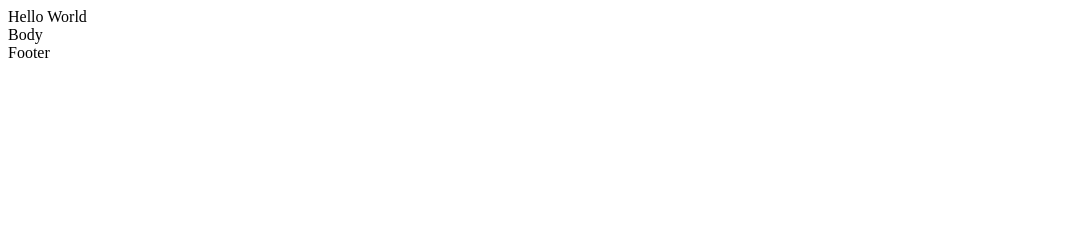
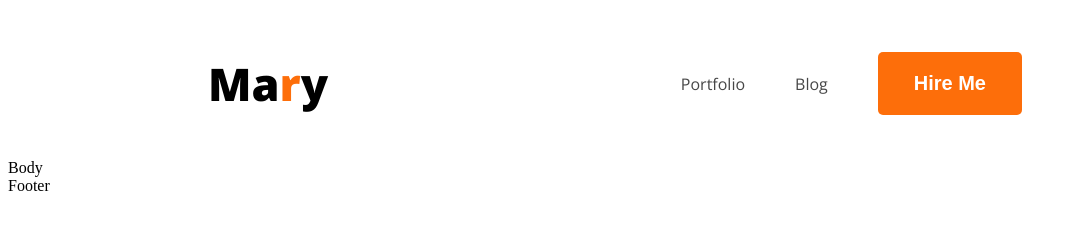
Before and after one commit to RHsanto/web-dev-almari, a plain HTML site: page index.html in a window 1280 px wide. Shown: the whole page, without its empty margins (0-1077 px from the left). Drawn offline with nearby package versions, Linux system fonts and the light colour scheme; a web font is replaced by a local one.

Commit message:
add some css

```diff
--- a/index.html
+++ b/index.html
@@ -3,10 +3,20 @@
 <head>
   <meta charset="UTF-8">
   <meta name="viewport" content="width=device-width, initial-scale=1.0">
+  <link rel="stylesheet" href="style.css">
   <title>web-dev-almari</title>
 </head>
 <body>
-  <header>Hello World</header>
+  <header>
+    <nav>
+      <h3 class="nav_title">Ma<span class="primary_color">r</span>y</h3>
+      <ul>
+        <li><a href="/" class="dark_2">Portfolio</a></li>
+        <li><a href="/" class="dark_2">Blog</a></li>
+        <li> <button class="primary_btn"><a href="/"></a>Hire Me </a></button></li>
+      </ul>
+    </nav>
+  </header>
   <main>Body</main>
   <footer>Footer </footer>
 </body>
--- a/style.css
+++ b/style.css
@@ -0,0 +1,45 @@
+@import url('https://fonts.googleapis.com/css2?family=Open+Sans:ital,wght@0,300..800;1,300..800&family=Oranienbaum&display=swap');
+
+/* Shared color */
+
+.primary_color{
+  color: #FD6E0A;
+}
+.dark_2{
+  color:#474747
+}.primary_btn{
+  border: none;
+  background-color: #FD6E0A;
+  padding: 20px 36px;
+  font-weight: bold;
+  font-size: 20px;
+  color: white;
+  border-radius: 5px;
+  cursor: pointer;
+}
+nav{
+  display: flex;
+  justify-content: space-between;
+  padding: 0 200px;
+  align-items: center;
+  font-family: "Open Sans", sans-serif;
+}
+.nav_title{
+font-size: 45px;
+font-weight: 800;
+
+}
+
+nav ul{
+ display: flex;
+ list-style: none;
+ align-items: center;
+
+}
+nav ul li {
+   margin-right: 50px;
+
+}
+a{
+  text-decoration: none;
+}
```
